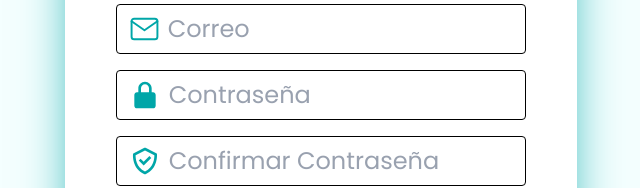
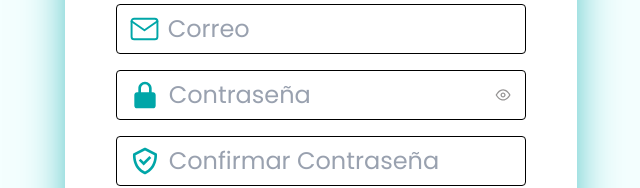
Before and after one commit to ccp0897/Findee-TFG, an Angular app: page /registro in a window 1280 px wide. Shown: the part 254-442 px from the top of the page, without its empty margins (319-959 px from the left). Built offline with nearby package versions, Linux system fonts and the light colour scheme.

Commit message:
Agregado el hacer visible la contraseña para ver que has escrito

```diff
--- a/src/app/components/registro-form/registro-form.component.html
+++ b/src/app/components/registro-form/registro-form.component.html
@@ -43,9 +43,21 @@
       </div>
 
       <!-- Contraseña -->
-      <div class="flex items-center border rounded px-3 py-2 w-11/12 mx-auto">
+      <div class="flex items-center border rounded px-3 py-2 w-11/12 mx-auto relative">
         <img src="icons/password.svg" alt="Contraseña" class="mr-2 h-4 w-4 sm:h-5 sm:w-5 md:h-6 md:w-6 lg:h-8 lg:w-8" />
-        <input type="password" placeholder="Contraseña" formControlName="contrasena" class="w-full outline-none sm:text-sm text-xl lg:text-2xl font-poppins text-black placeholder:text-gray-400" />
+        <input [type]="showPassword ? 'text' : 'password'" placeholder="Contraseña" formControlName="contrasena" class="w-full outline-none sm:text-sm text-xl lg:text-2xl font-poppins text-black placeholder:text-gray-400" />
+        <button
+          type="button"
+          (click)="showPassword = !showPassword"
+          class="absolute right-3 focus:outline-none"
+          aria-label="Mostrar/ocultar contraseña"
+        >
+          <img
+            [src]="showPassword ? 'icons/eye-off.svg' : 'icons/eye.svg'"
+            alt="Mostrar/ocultar contraseña"
+            class="h-5 w-5"
+          />
+        </button>
         <small *ngIf="registroForm.get('contrasena')?.errors?.['required'] && formCompletado" class="text-red-500 text-sm">La contraseña es obligatoria.</small>
         <small *ngIf="registroForm.get('contrasena')?.errors?.['minlength'] && formCompletado" class="text-red-500 text-sm">La contraseña debe tener al menos 6 caracteres.</small>
       </div>
--- a/src/app/components/registro-form/registro-form.component.ts
+++ b/src/app/components/registro-form/registro-form.component.ts
@@ -12,11 +12,15 @@ import { AuthStateService } from '../../services/auth.service';
 })
 export class RegistroFormComponent {
 
+  //Definimos el formulario
   registroForm: FormGroup;
   habilidades: string[] = [];
   cvFile: File | null = null;
   cvError: string | null = null;
-
+  //Propiedades para controlar estados del formulario
+  formCompletado = false;
+  contrasenasDiferentes = false;
+  showPassword = false;
 
   constructor(private formBuilder: FormBuilder, private router: Router, private authState: AuthStateService) {
     this.registroForm = this.formBuilder.group({
@@ -69,15 +73,14 @@ export class RegistroFormComponent {
     // Si pasa las validaciones
     this.cvError = null;
     this.cvFile = file;
-  } else {
-    this.cvError = 'Por favor, selecciona un archivo';
-    this.cvFile = null;
-  }
+    } else {
+      this.cvError = 'Por favor, selecciona un archivo';
+      this.cvFile = null;
+    }
   }
 
   //Cuando se envia el folumlario, lo primero es comprobar si el formulario es válido
-  formCompletado = false;
-  contrasenasDiferentes = false;
+
   onSubmit() {
     this.formCompletado = true;
     if (this.registroForm.valid && this.cvFile && !this.cvError) {
```
Also changed, not shown: public/icons/eye-off.svg (added), public/icons/eye.svg (added).
